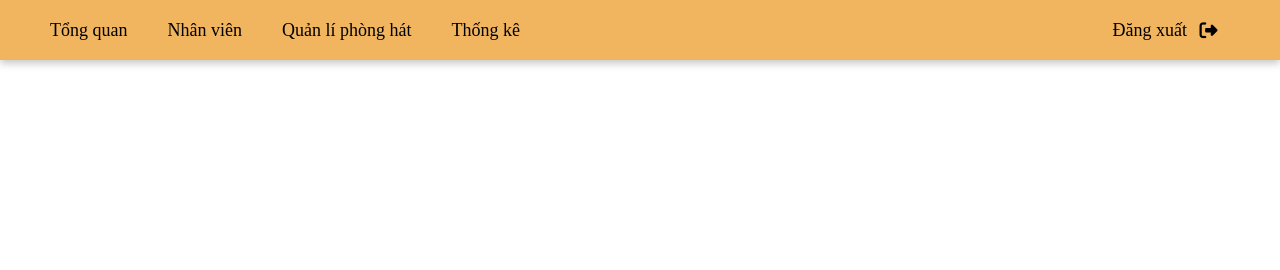
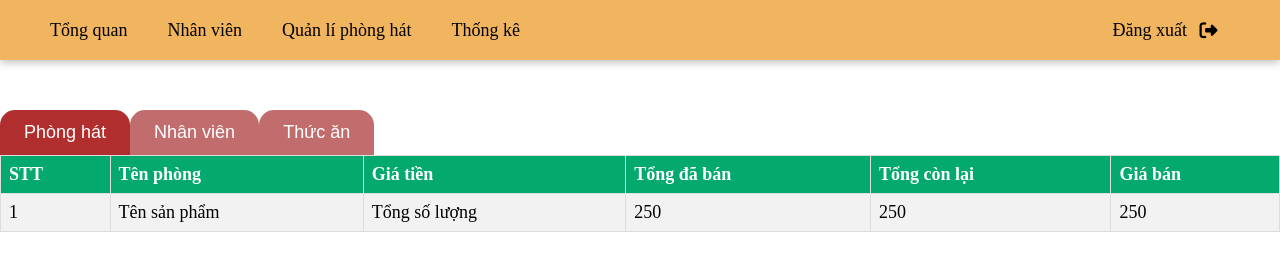
Before and after one commit to mngoc2502/DOAN-NEW, a plain HTML site: page thongke.html in a window 1280 px wide. Drawn offline with Linux system fonts and the light colour scheme.

Commit message:
container tab in thongke page

```diff
--- a/assets/css/thongke.css
+++ b/assets/css/thongke.css
@@ -49,3 +49,62 @@ ul {
 .title-page {
     padding-top: 30px;
 }
+
+/* Container tab */
+
+.container{
+    min-height: 100vh;
+    max-width: 100vw;
+    /* padding: 0 30px; */
+}
+
+.tab-container{
+    margin-top: 50px;
+}
+
+.tab{
+    display: flex;
+}
+
+.tablinks{
+    border: none;
+    font-size: 18px;
+    padding: 12px 24px;
+    border-radius: 15px 15px 0 0;
+    cursor: pointer;
+    background-color: #c26d6d;
+    color: #fff;
+}
+
+.tabcontent {
+    display: none;
+    background-color: #ccc;
+    border-radius: 0 15px 15px 15px;
+    /* padding: 12px; */
+}
+
+.active{
+    background-color: #b12e2e;
+}
+
+table {
+    border-collapse: collapse;
+    width: 100%;
+}
+
+table th {
+    padding-top: 12px;
+    padding-bottom: 12px;
+    text-align: left;
+    background-color: #04aa6d;
+    color: white;
+}
+
+table td,
+table th {
+    border: 1px solid #ddd;
+    padding: 8px;
+}
+
+table tr:nth-child(even){background-color: #f2f2f2;}
+table tr:hover {background-color: #ddd;}
--- a/thongke.html
+++ b/thongke.html
@@ -57,5 +57,78 @@
                 </ul>
             </div>
         </header>
+        <div class="container">
+            <div class="tab-container">
+                <div class="tab">
+                    <button class="tablinks" onclick="openTab(event, 'phongHat')">Phòng hát</button>
+                    <button class="tablinks" onclick="openTab(event, 'nhanVien')">Nhân viên</button>
+                    <button class="tablinks" onclick="openTab(event, 'thucAn')">Thức ăn</button>
+                </div>
+
+                <div id="phongHat" class="tabcontent">
+                    <table>
+                        <tr>
+                            <th>STT</th>
+                            <th>Tên phòng</th>
+                            <th>Giá tiền</th>
+                            <th>Tổng đã bán</th>
+                            <th>Tổng còn lại</th>
+                            <th>Giá bán</th>
+                        </tr>
+                        <tr>
+                            <td>1</td>
+                            <td>Tên sản phẩm</td>
+                            <td>Tổng số lượng</td>
+                            <td>250</td>
+                            <td>250</td>
+                            <td>250</td>
+                        </tr>
+                    </table>
+                </div>
+
+                <div id="nhanVien" class="tabcontent">
+                    <table>
+                        <tr>
+                            <th>STT</th>
+                            <th>Tên nhân viên</th>
+                            <th>Số giờ làm</th>
+                            <th>Tổng đã bán</th>
+                            <th>Tổng còn lại</th>
+                            <th>Giá bán</th>
+                        </tr>
+                        <tr>
+                            <td>1</td>
+                            <td>Tên sản phẩm</td>
+                            <td>Tổng số lượng</td>
+                            <td>250</td>
+                            <td>250</td>
+                            <td>250</td>
+                        </tr>
+                    </table>
+                </div>
+
+                <div id="thucAn" class="tabcontent">
+                    <table>
+                        <tr>
+                            <th>STT</th>
+                            <th>Tên sản phẩm</th>
+                            <th>Tổng số lượng</th>
+                            <th>Tổng đã bán</th>
+                            <th>Tổng còn lại</th>
+                            <th>Giá bán</th>
+                        </tr>
+                        <tr>
+                            <td>1</td>
+                            <td>Tên sản phẩm</td>
+                            <td>Tổng số lượng</td>
+                            <td>250</td>
+                            <td>250</td>
+                            <td>250</td>
+                        </tr>
+                    </table>
+                </div>
+            </div>
+        </div>
     </body>
+    <script src="./thongke.js"></script>
 </html>
--- /dev/null
+++ b/thongke.js
@@ -0,0 +1,21 @@
+function openTab(evt, tabName) {
+    // Lấy tất cả các tab content và ẩn chúng
+    var tabcontent = document.getElementsByClassName("tabcontent");
+    for (var i = 0; i < tabcontent.length; i++) {
+        tabcontent[i].style.display = "none";
+    }
+
+    // Lấy tất cả các tab links và xóa lớp active
+    var tablinks = document.getElementsByClassName("tablinks");
+    for (var i = 0; i < tablinks.length; i++) {
+        tablinks[i].classList.remove("active");
+    }
+
+    // Hiển thị tab content được chọn và thêm lớp active vào tab link
+    document.getElementById(tabName).style.display = "block";
+    evt.currentTarget.className += " active";
+}
+
+// Mở tab mặc định khi trang được tải
+document.getElementById("phongHat").style.display = "block";
+document.querySelector(".tablinks:nth-child(1)").classList.add("active");
```
